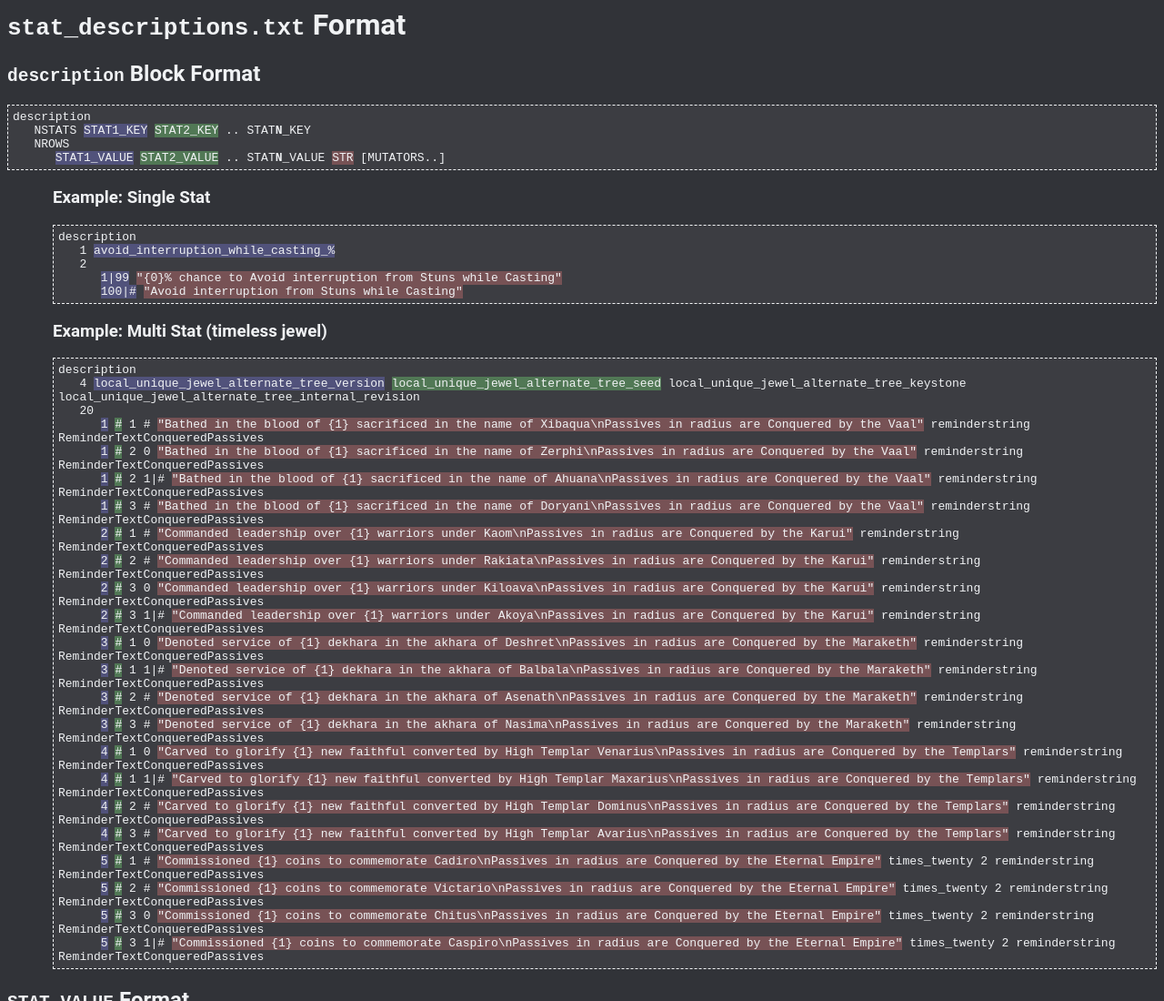
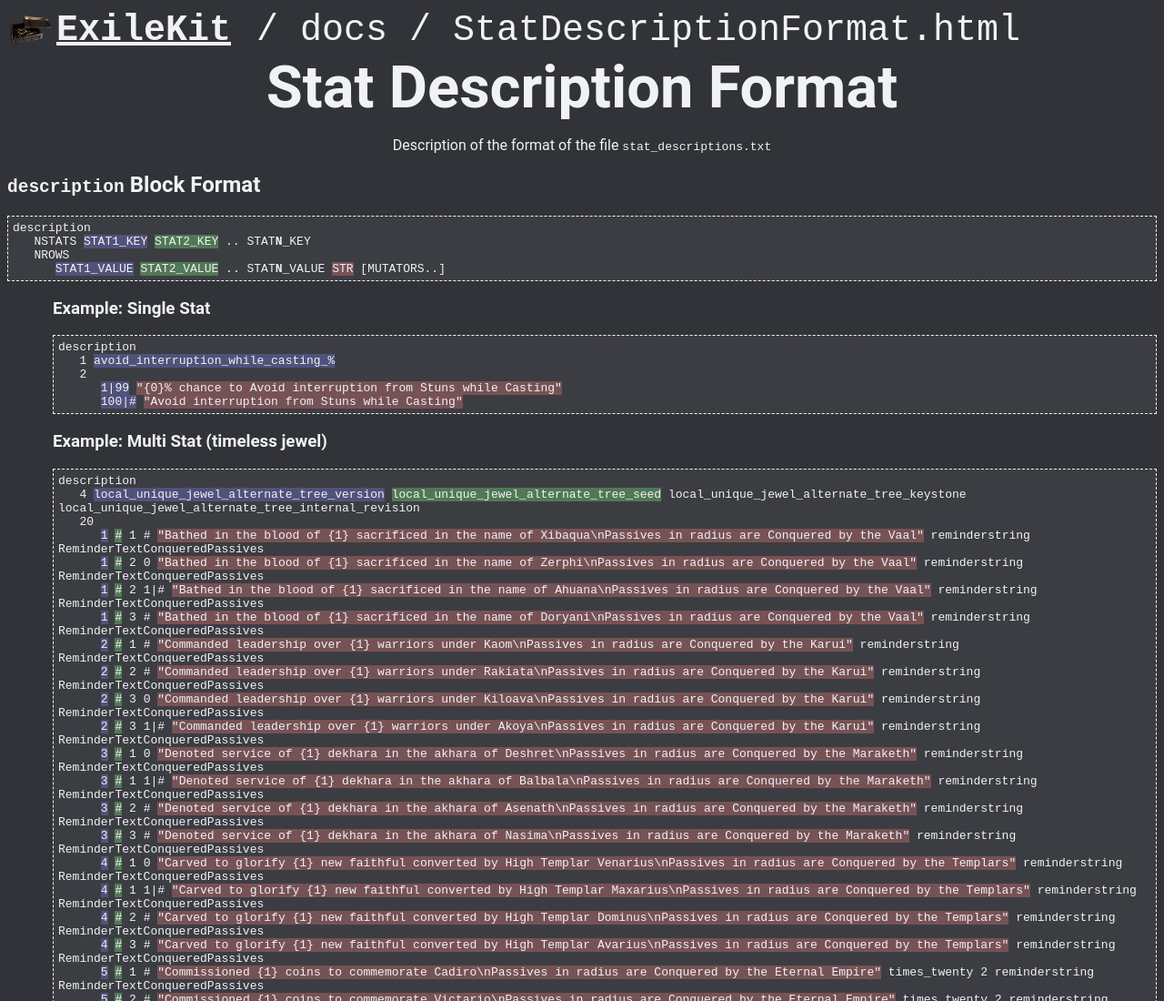
Before and after one commit to exilekit/exilekit.github.io, a plain HTML site: page StatDescriptionFormat.html in a window 1280 px wide. Shown: the top 1100 px of the page at 91% size. Drawn offline with Linux system fonts and the light colour scheme.

Commit message:
Add breadcrumbs to StatDescriptionFormat

```diff
--- a/StatDescriptionFormat.html
+++ b/StatDescriptionFormat.html
@@ -8,9 +8,20 @@
             color: rgb(240,242,244);
         }
 
+        a {
+            color: inherit;
+        }
+
         input {
             color: inherit;
             background-color: inherit;
+        }
+
+        h1 {
+            text-align: center;
+            font-size: 65px;
+            padding: 0px;
+            margin: 0px;
         }
 
         .code_block {
@@ -38,7 +49,47 @@
     </style>
 </head>
 <body>
-    <h1><code>stat_descriptions.txt</code> Format</h1>
+
+    <style>
+        .logo {
+            font-family: monospace;
+            font-size: 40px;
+            vertical-align: middle;
+            margin: 0px;
+            padding: 0px;
+            font-weight: bold;
+        }
+
+        .logo-link {
+            display: inline-block;
+            vertical-align: middle;
+            text-decoration: none;
+            width: 50px;
+            height: 50px;
+        }
+
+        .path {
+            font-family: monospace;
+            font-size: 40px;
+            margin: 0px;
+            padding: 0px;
+        }
+
+        #title-subtext {
+            text-align: center;
+            font-size: 24px;
+            margin-top: -20px;
+        }
+    </style>
+
+    <div>
+        <a href="/"><img class="logo-link" src="assets/BasicDisguiseKit.png" /></a>
+        <a href="/" class="logo">ExileKit</a>
+        <span style="vertical-align:middle;" class="path">&nbsp;/ docs / StatDescriptionFormat.html</span>
+    </div>
+
+    <h1>Stat Description Format</h1>
+    <p style="text-align:center;">Description of the format of the file <code>stat_descriptions.txt</code></p>
 
 
     <h2><code>description</code> Block Format</h2>
```
